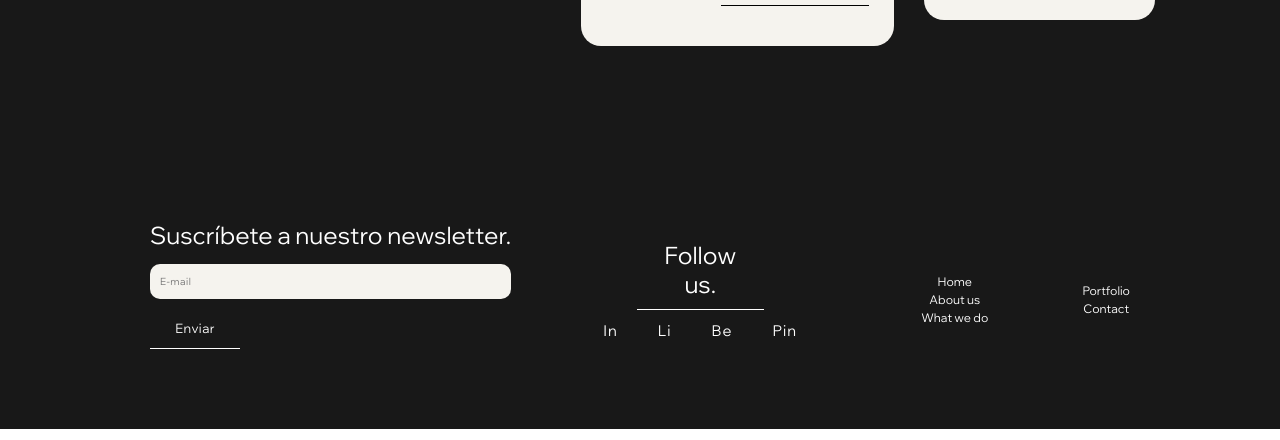
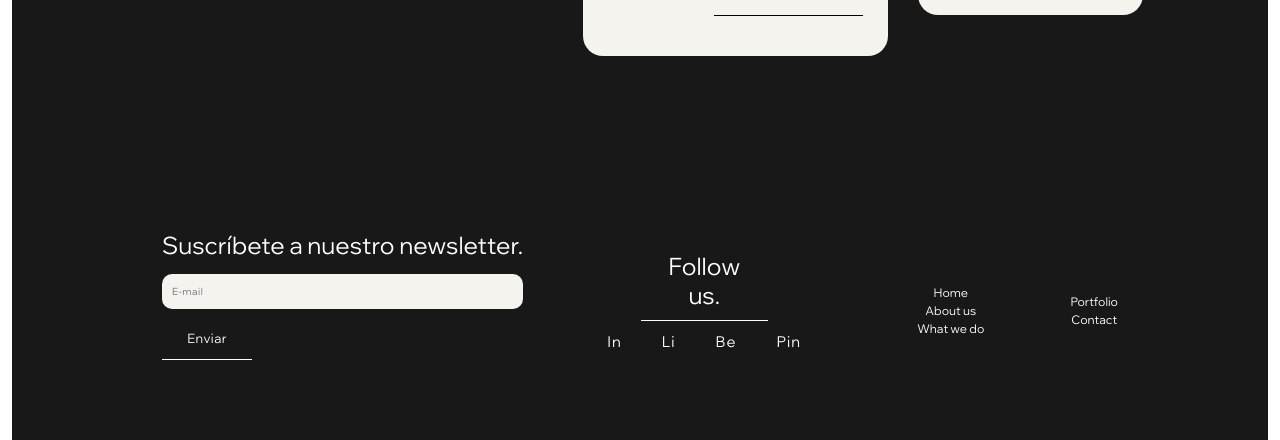
Before and after one commit to valentinasalazarh/Gallo-Salazar, a plain HTML site: page index.html in a window 1280 px wide. Shown: the part 1226-1666 px from the top of the page. Drawn offline with nearby package versions, Linux system fonts and the light colour scheme; a web font is replaced by a local one.

Commit message:
quitamos en el CSS la maquetación del layout con GRID y agregamos en el index un container fluid al body

```diff
--- a/index.html
+++ b/index.html
@@ -21,7 +21,7 @@
     <link href="http://fonts.cdnfonts.com/css/wix-madefor-text" rel="stylesheet">
 </head>
 
-<body>
+<body class="container-fluid">
     <!-- CABECERA -->
     <header class="barra-header">
 
--- a/styles/styles.css
+++ b/styles/styles.css
@@ -57,23 +57,6 @@ body{
     width:100%;
     overflow-x:hidden;
     position: relative;
-    display: grid;
-    grid-template-columns: 100%;
-    grid-template-rows: 0fr 1fr 0fr;
-    grid-template-areas:
-    "header"
-    "main"
-    "footer";
-}
-
-header {
-    grid-area: header;
-}
-main {
-    grid-area: main;
-}
-footer {
-    grid-area: footer;
 }
 
 /* CSS general de todo el documento */
```
